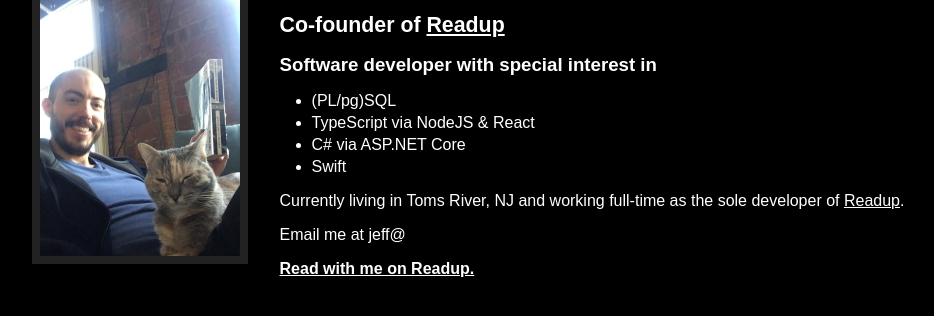
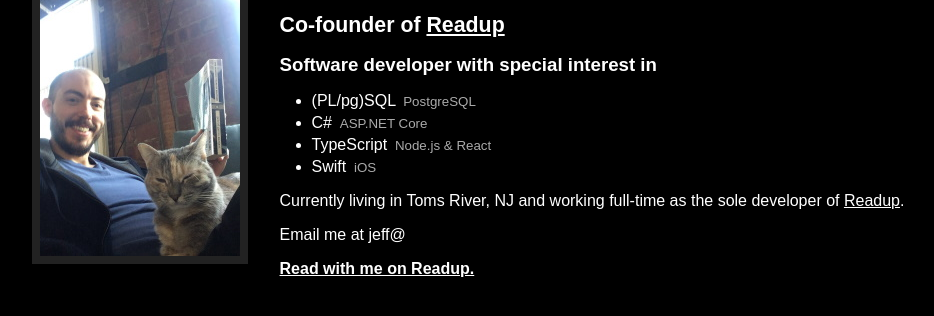
Before and after one commit to jacamera/jeffcamera.com, a plain HTML site: page index.html in a window 1280 px wide. Shown: the part 278-594 px from the top of the page, without its empty margins (172-1106 px from the left). Drawn offline with Linux system fonts and the light colour scheme.

Commit message:
improved language/framework formatting

```diff
--- a/index.html
+++ b/index.html
@@ -24,10 +24,10 @@
 			<h2>Co-founder of <a href="https://readup.com">Readup</a></h2>
 			<h3>Software developer with special interest in</h3>
 			<ul>
-				<li>(PL/pg)SQL</li>
-				<li>TypeScript via NodeJS & React</li>
-				<li>C# via ASP.NET Core</li>
-				<li>Swift</li>
+				<li>(PL/pg)SQL <small>PostgreSQL</small></li>
+				<li>C# <small>ASP.NET Core</small></li>
+				<li>TypeScript <small>Node.js & React</small></li>
+				<li>Swift <small>iOS</small></li>
 			</ul>
 			<p>Currently living in Toms River, NJ and working full-time as the sole developer of <a href="https://readup.com">Readup</a>.</p>
 			<p>Email me at jeff@</p>
--- a/main.css
+++ b/main.css
@@ -32,6 +32,11 @@
 li {
 	margin: 0.25em 0;
 }
+li > small {
+	color: #aaa;
+	margin-left: 0.25em;
+	font-size: 10pt;
+}
 p {
 	margin: 1em 0;
 }
```
